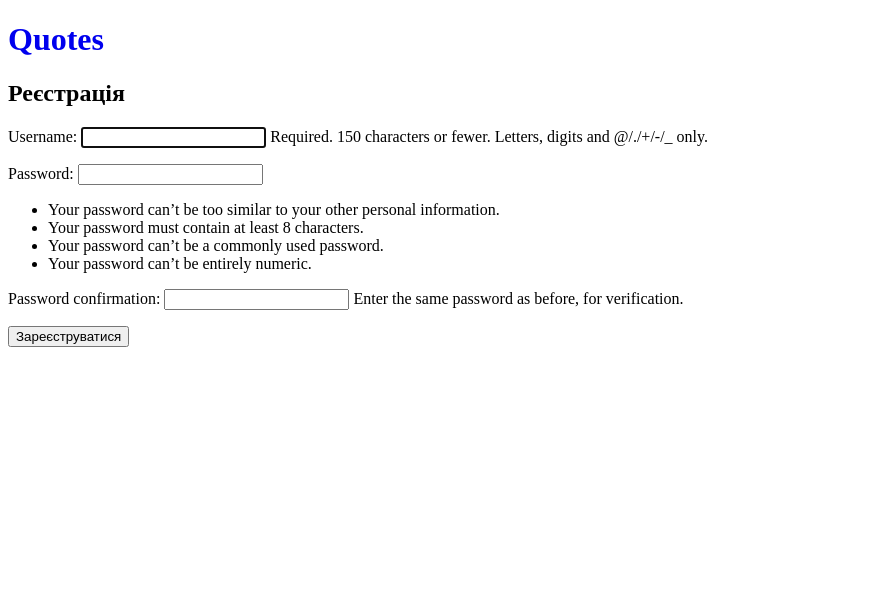
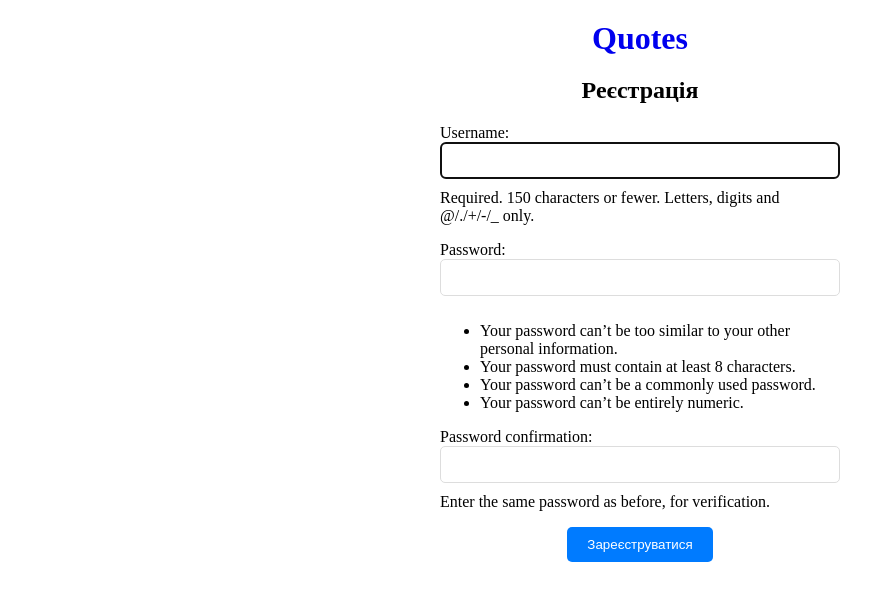
Before and after one commit to GennadiiBukh/GoIt_Web_HW10_1, a Django app: page /users/register/ in a window 1280 px wide. Shown: the top 601 px of the page, without its empty margins (0-895 px from the left). Run offline with Django 4.2, Linux system fonts and the light colour scheme.

Commit message:
Third commit

```diff
--- /dev/null
+++ b/hw_project/users/static/users/style.css
@@ -0,0 +1,45 @@
+/* users/style.css */
+
+/* Стилі для заголовка сторінки */
+h1 {
+    text-align: center;
+    margin: 20px 0;
+    color: #3677E8;
+    font-size: 2em;
+    font-weight: bold;
+}
+
+/* Стилі для форм реєстрації та входу */
+form {
+    max-width: 400px;
+    margin: 0 auto;
+}
+
+form h2 {
+    text-align: center;
+}
+
+form button {
+    display: block;
+    margin: 15px auto;
+    padding: 10px 20px;
+    background-color: #007BFF;
+    color: #fff;
+    border: none;
+    border-radius: 5px;
+    cursor: pointer;
+}
+
+form input {
+    width: 100%;
+    padding: 10px;
+    margin-bottom: 10px;
+    border: 1px solid #ddd;
+    border-radius: 5px;
+    box-sizing: border-box;
+}
+
+/* Стилі для заголовків та інших елементів на сторінці реєстрації і входу */
+h2 {
+    text-align: center;
+}
--- a/hw_project/users/templates/users/base.html
+++ b/hw_project/users/templates/users/base.html
@@ -4,7 +4,8 @@
     <meta charset="UTF-8">
     <meta name="viewport" content="width=device-width, initial-scale=1.0">
     <title>{% block title %}Quotes{% endblock %}</title>
-    <!-- стилі або посилання на CDN  -->
+    {% load static %}
+    <link rel="stylesheet" href="{% static 'users/style.css' %}">
 </head>
 <body>
 <div class="container">
--- a/hw_project/users/urls.py
+++ b/hw_project/users/urls.py
@@ -1,11 +1,10 @@
 from django.urls import path, include
-from .views import RegisterView, LoginView, AddAuthorView
+from .views import RegisterView, LoginView, LogoutView
 
 app_name = "users"
 
 urlpatterns = [
-    #path("", include("users.urls")),
     path("register/", RegisterView.as_view(), name="register"),
     path("login/", LoginView.as_view(), name="login"),
-    #path("add_author/", AddAuthorView.as_view(), name="add_author"),
+    path("logout/", LogoutView.as_view(), name="logout"),
     ]
--- a/hw_project/users/views.py
+++ b/hw_project/users/views.py
@@ -1,16 +1,16 @@
 from django.contrib.auth.forms import UserCreationForm, AuthenticationForm
-from django.contrib.auth import login, authenticate
+from django.contrib.auth import login, authenticate, logout
 from django.shortcuts import render, redirect
 from django.views import View
-from .forms import CustomUserCreationForm, AddAuthorForm
+
 
 class RegisterView(View):
     def get(self, request):
-        form = CustomUserCreationForm()
+        form = UserCreationForm()
         return render(request, 'users/register.html', {'form': form})
 
     def post(self, request):
-        form = CustomUserCreationForm(request.POST)
+        form = UserCreationForm(request.POST)
         if form.is_valid():
             user = form.save()
             login(request, user)
@@ -32,16 +32,7 @@ class LoginView(View):
         return render(request, 'users/login.html', {'form': form})
 
 
-class AddAuthorView(View):
-    template_name = 'users/add_author.html'  # шлях до свого шаблону
-
+class LogoutView(View):
     def get(self, request):
-        form = AddAuthorForm()  # форма для додавання автора
-        return render(request, self.template_name, {'form': form})
-
-    def post(self, request):
-        form = AddAuthorForm(request.POST)
-        if form.is_valid():
-            # Логіка для збереження автора у базі даних
-            return redirect('quotes:quote_list')  # Перенаправлення на сторінку із цитатами
-        return render(request, self.template_name, {'form': form})
+        logout(request)
+        return redirect('quotes:root')  # Перенаправлення на головну сторінку після виходу
```
Also changed, not shown: hw_project/quotes/views.py (+33 -6 lines). Lines whose indentation alone changed are shown as unchanged.
